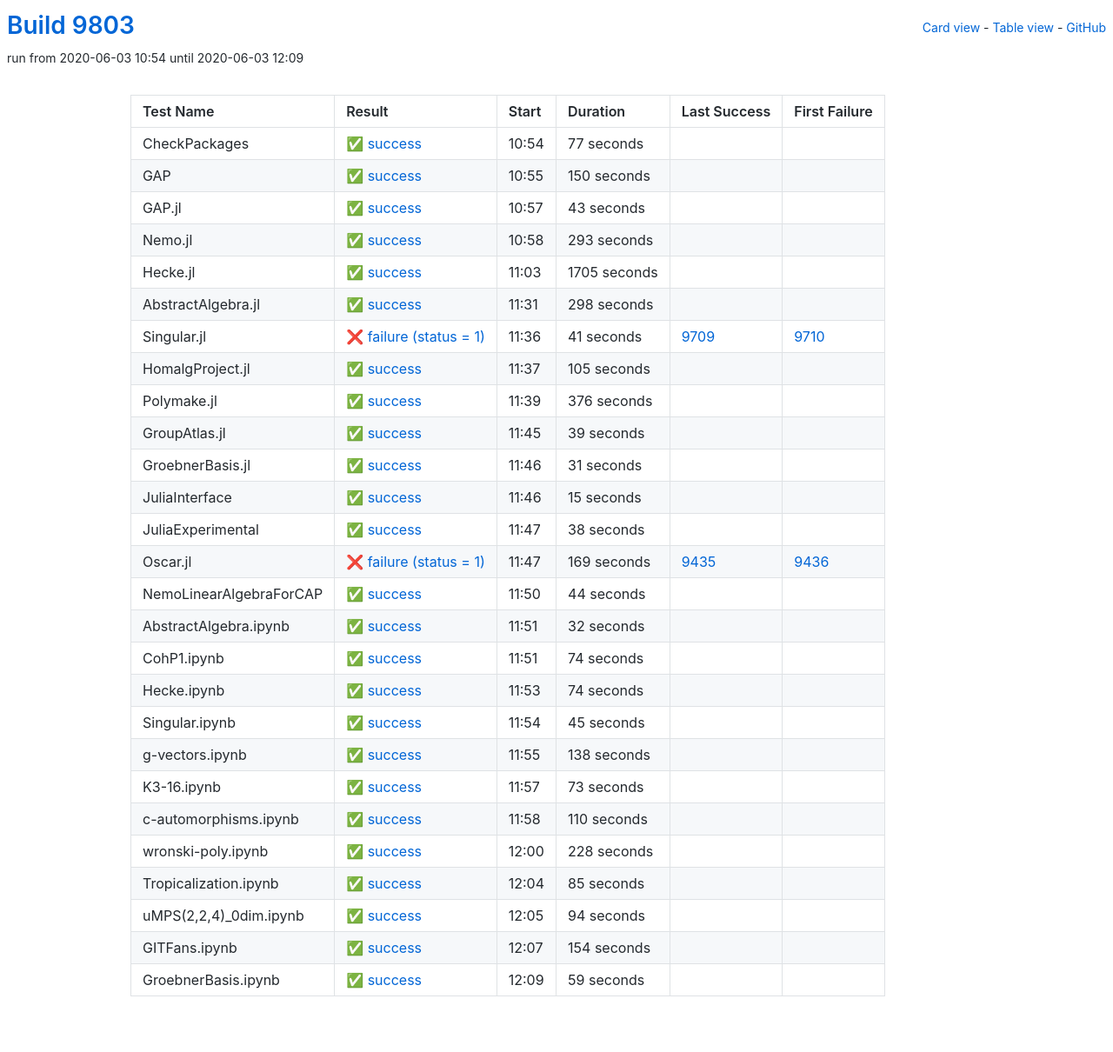
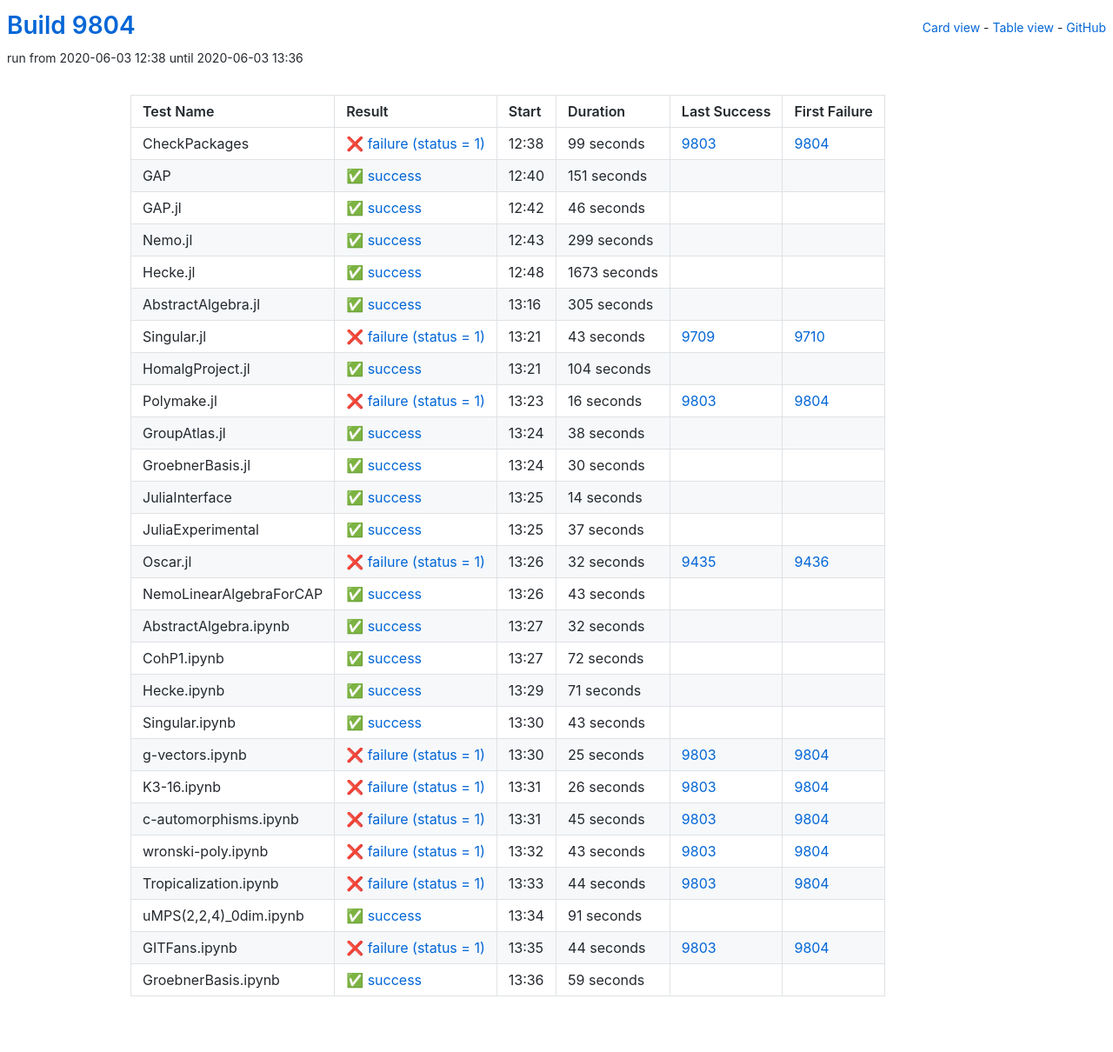
Before and after one commit to oscar-system/oscar-ci-status, a Jekyll site: the page built from table.html, in a window 1280 px wide. Shown: the whole page at 87% size. Built offline with Jekyll 4.4.1, drawn with Linux system fonts in a browser that asks for light colours.

Commit message:
Build 9804

```diff
--- a/_data/ci.yml
+++ b/_data/ci.yml
@@ -1,185 +1,185 @@
-build: 9803
-build_url: https://oscarci.mathematik.uni-kl.de/job/oscar/9803/
+build: 9804
+build_url: https://oscarci.mathematik.uni-kl.de/job/oscar/9804/
 job: oscar
 tests:
-- duration: 77
-  exitcode: 0
-  first_failure: false
-  first_failure_url: null
+- duration: 99
+  exitcode: 1
+  first_failure: 9804
+  first_failure_url: https://oscarci.mathematik.uni-kl.de/job/oscar/9804/
   id: checkpackages
-  last_success: false
-  last_success_url: null
-  log: https://oscarci.mathematik.uni-kl.de/job/oscar/9803/artifact/logs/build-9803/CheckPackages.log
+  last_success: 9803
+  last_success_url: https://oscarci.mathematik.uni-kl.de/job/oscar/9803/
+  log: https://oscarci.mathematik.uni-kl.de/job/oscar/9804/artifact/logs/build-9804/CheckPackages.log
   name: CheckPackages
-  start: 2020-06-03 10:54
-  status: success
-  success: true
-- duration: 150
+  start: 2020-06-03 12:38
+  status: failure
+  success: false
+- duration: 151
   exitcode: 0
   first_failure: false
   first_failure_url: null
   id: gap
   last_success: false
   last_success_url: null
-  log: https://oscarci.mathematik.uni-kl.de/job/oscar/9803/artifact/logs/build-9803/GAP.log
+  log: https://oscarci.mathematik.uni-kl.de/job/oscar/9804/artifact/logs/build-9804/GAP.log
   name: GAP
-  start: 2020-06-03 10:55
+  start: 2020-06-03 12:40
   status: success
   success: true
-- duration: 43
+- duration: 46
   exitcode: 0
   first_failure: false
   first_failure_url: null
   id: gap-jl
   last_success: false
   last_success_url: null
-  log: https://oscarci.mathematik.uni-kl.de/job/oscar/9803/artifact/logs/build-9803/GAP.jl.log
+  log: https://oscarci.mathematik.uni-kl.de/job/oscar/9804/artifact/logs/build-9804/GAP.jl.log
   name: GAP.jl
-  start: 2020-06-03 10:57
+  start: 2020-06-03 12:42
   status: success
   success: true
-- duration: 293
+- duration: 299
   exitcode: 0
   first_failure: false
   first_failure_url: null
   id: nemo-jl
   last_success: false
   last_success_url: null
-  log: https://oscarci.mathematik.uni-kl.de/job/oscar/9803/artifact/logs/build-9803/Nemo.jl.log
+  log: https://oscarci.mathematik.uni-kl.de/job/oscar/9804/artifact/logs/build-9804/Nemo.jl.log
   name: Nemo.jl
-  start: 2020-06-03 10:58
+  start: 2020-06-03 12:43
   status: success
   success: true
-- duration: 1705
+- duration: 1673
   exitcode: 0
   first_failure: false
   first_failure_url: null
   id: hecke-jl
   last_success: false
   last_success_url: null
-  log: https://oscarci.mathematik.uni-kl.de/job/oscar/9803/artifact/logs/build-9803/Hecke.jl.log
+  log: https://oscarci.mathematik.uni-kl.de/job/oscar/9804/artifact/logs/build-9804/Hecke.jl.log
   name: Hecke.jl
-  start: 2020-06-03 11:03
+  start: 2020-06-03 12:48
   status: success
   success: true
-- duration: 298
+- duration: 305
   exitcode: 0
   first_failure: false
   first_failure_url: null
   id: abstractalgebra-jl
   last_success: false
   last_success_url: null
-  log: https://oscarci.mathematik.uni-kl.de/job/oscar/9803/artifact/logs/build-9803/AbstractAlgebra.jl.log
+  log: https://oscarci.mathematik.uni-kl.de/job/oscar/9804/artifact/logs/build-9804/AbstractAlgebra.jl.log
   name: AbstractAlgebra.jl
-  start: 2020-06-03 11:31
+  start: 2020-06-03 13:16
   status: success
   success: true
-- duration: 41
+- duration: 43
   exitcode: 1
   first_failure: 9710
   first_failure_url: https://oscarci.mathematik.uni-kl.de/job/oscar/9710/
   id: singular-jl
   last_success: 9709
   last_success_url: https://oscarci.mathematik.uni-kl.de/job/oscar/9709/
-  log: https://oscarci.mathematik.uni-kl.de/job/oscar/9803/artifact/logs/build-9803/Singular.jl.log
+  log: https://oscarci.mathematik.uni-kl.de/job/oscar/9804/artifact/logs/build-9804/Singular.jl.log
   name: Singular.jl
-  start: 2020-06-03 11:36
+  start: 2020-06-03 13:21
   status: failure
   success: false
-- duration: 105
+- duration: 104
   exitcode: 0
   first_failure: false
   first_failure_url: null
   id: homalgproject-jl
   last_success: false
   last_success_url: null
-  log: https://oscarci.mathematik.uni-kl.de/job/oscar/9803/artifact/logs/build-9803/HomalgProject.jl.log
+  log: https://oscarci.mathematik.uni-kl.de/job/oscar/9804/artifact/logs/build-9804/HomalgProject.jl.log
   name: HomalgProject.jl
-  start: 2020-06-03 11:37
+  start: 2020-06-03 13:21
   status: success
   success: true
-- duration: 376
-  exitcode: 0
-  first_failure: false
-  first_failure_url: null
+- duration: 16
+  exitcode: 1
+  first_failure: 9804
+  first_failure_url: https://oscarci.mathematik.uni-kl.de/job/oscar/9804/
   id: polymake-jl
-  last_success: false
-  last_success_url: null
-  log: https://oscarci.mathematik.uni-kl.de/job/oscar/9803/artifact/logs/build-9803/Polymake.jl.log
+  last_success: 9803
+  last_success_url: https://oscarci.mathematik.uni-kl.de/job/oscar/9803/
+  log: https://oscarci.mathematik.uni-kl.de/job/oscar/9804/artifact/logs/build-9804/Polymake.jl.log
   name: Polymake.jl
-  start: 2020-06-03 11:39
-  status: success
-  success: true
-- duration: 39
+  start: 2020-06-03 13:23
+  status: failure
+  success: false
+- duration: 38
   exitcode: 0
   first_failure: false
   first_failure_url: null
   id: groupatlas-jl
   last_success: false
   last_success_url: null
-  log: https://oscarci.mathematik.uni-kl.de/job/oscar/9803/artifact/logs/build-9803/GroupAtlas.jl.log
+  log: https://oscarci.mathematik.uni-kl.de/job/oscar/9804/artifact/logs/build-9804/GroupAtlas.jl.log
   name: GroupAtlas.jl
-  start: 2020-06-03 11:45
+  start: 2020-06-03 13:24
   status: success
   success: true
-- duration: 31
+- duration: 30
   exitcode: 0
   first_failure: false
   first_failure_url: null
   id: groebnerbasis-jl
   last_success: false
   last_success_url: null
-  log: https://oscarci.mathematik.uni-kl.de/job/oscar/9803/artifact/logs/build-9803/GroebnerBasis.jl.log
+  log: https://oscarci.mathematik.uni-kl.de/job/oscar/9804/artifact/logs/build-9804/GroebnerBasis.jl.log
   name: GroebnerBasis.jl
-  start: 2020-06-03 11:46
+  start: 2020-06-03 13:24
   status: success
   success: true
-- duration: 15
+- duration: 14
   exitcode: 0
   first_failure: false
   first_failure_url: null
   id: juliainterface
   last_success: false
   last_success_url: null
-  log: https://oscarci.mathematik.uni-kl.de/job/oscar/9803/artifact/logs/build-9803/JuliaInterface.log
+  log: https://oscarci.mathematik.uni-kl.de/job/oscar/9804/artifact/logs/build-9804/JuliaInterface.log
   name: JuliaInterface
-  start: 2020-06-03 11:46
+  start: 2020-06-03 13:25
   status: success
   success: true
-- duration: 38
+- duration: 37
   exitcode: 0
   first_failure: false
   first_failure_url: null
   id: juliaexperimental
   last_success: false
   last_success_url: null
-  log: https://oscarci.mathematik.uni-kl.de/job/oscar/9803/artifact/logs/build-9803/JuliaExperimental.log
+  log: https://oscarci.mathematik.uni-kl.de/job/oscar/9804/artifact/logs/build-9804/JuliaExperimental.log
   name: JuliaExperimental
-  start: 2020-06-03 11:47
+  start: 2020-06-03 13:25
   status: success
   success: true
-- duration: 169
+- duration: 32
   exitcode: 1
   first_failure: 9436
   first_failure_url: https://oscarci.mathematik.uni-kl.de/job/oscar/9436/
   id: oscar-jl
   last_success: 9435
   last_success_url: https://oscarci.mathematik.uni-kl.de/job/oscar/9435/
-  log: https://oscarci.mathematik.uni-kl.de/job/oscar/9803/artifact/logs/build-9803/Oscar.jl.log
+  log: https://oscarci.mathematik.uni-kl.de/job/oscar/9804/artifact/logs/build-9804/Oscar.jl.log
   name: Oscar.jl
-  start: 2020-06-03 11:47
+  start: 2020-06-03 13:26
   status: failure
   success: false
-- duration: 44
+- duration: 43
   exitcode: 0
   first_failure: false
   first_failure_url: null
   id: nemolinearalgebraforcap
   last_success: false
   last_success_url: null
-  log: https://oscarci.mathematik.uni-kl.de/job/oscar/9803/artifact/logs/build-9803/NemoLinearAlgebraForCAP.log
+  log: https://oscarci.mathematik.uni-kl.de/job/oscar/9804/artifact/logs/build-9804/NemoLinearAlgebraForCAP.log
   name: NemoLinearAlgebraForCAP
-  start: 2020-06-03 11:50
+  start: 2020-06-03 13:26
   status: success
   success: true
 - duration: 32
@@ -189,131 +189,131 @@
   id: abstractalgebra-ipynb
   last_success: false
   last_success_url: null
-  log: https://oscarci.mathematik.uni-kl.de/job/oscar/9803/artifact/logs/build-9803/AbstractAlgebra.ipynb.log
+  log: https://oscarci.mathematik.uni-kl.de/job/oscar/9804/artifact/logs/build-9804/AbstractAlgebra.ipynb.log
   name: AbstractAlgebra.ipynb
-  start: 2020-06-03 11:51
+  start: 2020-06-03 13:27
   status: success
   success: true
-- duration: 74
+- duration: 72
   exitcode: 0
   first_failure: false
   first_failure_url: null
   id: cohp1-ipynb
   last_success: false
   last_success_url: null
-  log: https://oscarci.mathematik.uni-kl.de/job/oscar/9803/artifact/logs/build-9803/CohP1.ipynb.log
+  log: https://oscarci.mathematik.uni-kl.de/job/oscar/9804/artifact/logs/build-9804/CohP1.ipynb.log
   name: CohP1.ipynb
-  start: 2020-06-03 11:51
+  start: 2020-06-03 13:27
   status: success
   success: true
-- duration: 74
+- duration: 71
   exitcode: 0
   first_failure: false
   first_failure_url: null
   id: hecke-ipynb
   last_success: false
   last_success_url: null
-  log: https://oscarci.mathematik.uni-kl.de/job/oscar/9803/artifact/logs/build-9803/Hecke.ipynb.log
+  log: https://oscarci.mathematik.uni-kl.de/job/oscar/9804/artifact/logs/build-9804/Hecke.ipynb.log
   name: Hecke.ipynb
-  start: 2020-06-03 11:53
+  start: 2020-06-03 13:29
   status: success
   success: true
-- duration: 45
+- duration: 43
   exitcode: 0
   first_failure: false
   first_failure_url: null
   id: singular-ipynb
   last_success: false
   last_success_url: null
-  log: https://oscarci.mathematik.uni-kl.de/job/oscar/9803/artifact/logs/build-9803/Singular.ipynb.log
+  log: https://oscarci.mathematik.uni-kl.de/job/oscar/9804/artifact/logs/build-9804/Singular.ipynb.log
   name: Singular.ipynb
-  start: 2020-06-03 11:54
+  start: 2020-06-03 13:30
   status: success
   success: true
-- duration: 138
-  exitcode: 0
-  first_failure: false
-  first_failure_url: null
+- duration: 25
+  exitcode: 1
+  first_failure: 9804
+  first_failure_url: https://oscarci.mathematik.uni-kl.de/job/oscar/9804/
   id: g-vectors-ipynb
-  last_success: false
-  last_success_url: null
-  log: https://oscarci.mathematik.uni-kl.de/job/oscar/9803/artifact/logs/build-9803/g-vectors.ipynb.log
+  last_success: 9803
+  last_success_url: https://oscarci.mathematik.uni-kl.de/job/oscar/9803/
+  log: https://oscarci.mathematik.uni-kl.de/job/oscar/9804/artifact/logs/build-9804/g-vectors.ipynb.log
   name: g-vectors.ipynb
-  start: 2020-06-03 11:55
-  status: success
-  success: true
-- duration: 73
-  exitcode: 0
-  first_failure: false
-  first_failure_url: null
+  start: 2020-06-03 13:30
+  status: failure
+  success: false
+- duration: 26
+  exitcode: 1
+  first_failure: 9804
+  first_failure_url: https://oscarci.mathematik.uni-kl.de/job/oscar/9804/
   id: k3-16-ipynb
-  last_success: false
-  last_success_url: null
-  log: https://oscarci.mathematik.uni-kl.de/job/oscar/9803/artifact/logs/build-9803/K3-16.ipynb.log
+  last_success: 9803
+  last_success_url: https://oscarci.mathematik.uni-kl.de/job/oscar/9803/
+  log: https://oscarci.mathematik.uni-kl.de/job/oscar/9804/artifact/logs/build-9804/K3-16.ipynb.log
   name: K3-16.ipynb
-  start: 2020-06-03 11:57
-  status: success
-  success: true
-- duration: 110
-  exitcode: 0
-  first_failure: false
-  first_failure_url: null
+  start: 2020-06-03 13:31
+  status: failure
+  success: false
+- duration: 45
+  exitcode: 1
+  first_failure: 9804
+  first_failure_url: https://oscarci.mathematik.uni-kl.de/job/oscar/9804/
   id: c-automorphisms-ipynb
-  last_success: false
-  last_success_url: null
-  log: https://oscarci.mathematik.uni-kl.de/job/oscar/9803/artifact/logs/build-9803/c-automorphisms.ipynb.log
+  last_success: 9803
+  last_success_url: https://oscarci.mathematik.uni-kl.de/job/oscar/9803/
+  log: https://oscarci.mathematik.uni-kl.de/job/oscar/9804/artifact/logs/build-9804/c-automorphisms.ipynb.log
   name: c-automorphisms.ipynb
-  start: 2020-06-03 11:58
-  status: success
-  success: true
-- duration: 228
-  exitcode: 0
-  first_failure: false
-  first_failure_url: null
+  start: 2020-06-03 13:31
+  status: failure
+  success: false
+- duration: 43
+  exitcode: 1
+  first_failure: 9804
+  first_failure_url: https://oscarci.mathematik.uni-kl.de/job/oscar/9804/
   id: wronski-poly-ipynb
-  last_success: false
-  last_success_url: null
-  log: https://oscarci.mathematik.uni-kl.de/job/oscar/9803/artifact/logs/build-9803/wronski-poly.ipynb.log
+  last_success: 9803
+  last_success_url: https://oscarci.mathematik.uni-kl.de/job/oscar/9803/
+  log: https://oscarci.mathematik.uni-kl.de/job/oscar/9804/artifact/logs/build-9804/wronski-poly.ipynb.log
   name: wronski-poly.ipynb
-  start: 2020-06-03 12:00
-  status: success
-  success: true
-- duration: 85
-  exitcode: 0
-  first_failure: false
-  first_failure_url: null
+  start: 2020-06-03 13:32
+  status: failure
+  success: false
+- duration: 44
+  exitcode: 1
+  first_failure: 9804
+  first_failure_url: https://oscarci.mathematik.uni-kl.de/job/oscar/9804/
   id: tropicalization-ipynb
-  last_success: false
-  last_success_url: null
-  log: https://oscarci.mathematik.uni-kl.de/job/oscar/9803/artifact/logs/build-9803/Tropicalization.ipynb.log
+  last_success: 9803
+  last_success_url: https://oscarci.mathematik.uni-kl.de/job/oscar/9803/
+  log: https://oscarci.mathematik.uni-kl.de/job/oscar/9804/artifact/logs/build-9804/Tropicalization.ipynb.log
   name: Tropicalization.ipynb
-  start: 2020-06-03 12:04
-  status: success
-  success: true
-- duration: 94
+  start: 2020-06-03 13:33
+  status: failure
+  success: false
+- duration: 91
   exitcode: 0
   first_failure: false
   first_failure_url: null
   id: umps-2-2-4-0dim-ipynb
   last_success: false
   last_success_url: null
-  log: https://oscarci.mathematik.uni-kl.de/job/oscar/9803/artifact/logs/build-9803/uMPS-2-2-4-_0dim.ipynb.log
+  log: https://oscarci.mathematik.uni-kl.de/job/oscar/9804/artifact/logs/build-9804/uMPS-2-2-4-_0dim.ipynb.log
   name: uMPS(2,2,4)_0dim.ipynb
-  start: 2020-06-03 12:05
+  start: 2020-06-03 13:34
   status: success
   success: true
-- duration: 154
-  exitcode: 0
-  first_failure: false
-  first_failure_url: null
+- duration: 44
+  exitcode: 1
+  first_failure: 9804
+  first_failure_url: https://oscarci.mathematik.uni-kl.de/job/oscar/9804/
   id: gitfans-ipynb
-  last_success: false
-  last_success_url: null
-  log: https://oscarci.mathematik.uni-kl.de/job/oscar/9803/artifact/logs/build-9803/GITFans.ipynb.log
+  last_success: 9803
+  last_success_url: https://oscarci.mathematik.uni-kl.de/job/oscar/9803/
+  log: https://oscarci.mathematik.uni-kl.de/job/oscar/9804/artifact/logs/build-9804/GITFans.ipynb.log
   name: GITFans.ipynb
-  start: 2020-06-03 12:07
-  status: success
-  success: true
+  start: 2020-06-03 13:35
+  status: failure
+  success: false
 - duration: 59
   exitcode: 0
   first_failure: false
@@ -321,8 +321,8 @@
   id: groebnerbasis-ipynb
   last_success: false
   last_success_url: null
-  log: https://oscarci.mathematik.uni-kl.de/job/oscar/9803/artifact/logs/build-9803/GroebnerBasis.ipynb.log
+  log: https://oscarci.mathematik.uni-kl.de/job/oscar/9804/artifact/logs/build-9804/GroebnerBasis.ipynb.log
   name: GroebnerBasis.ipynb
-  start: 2020-06-03 12:09
+  start: 2020-06-03 13:36
   status: success
   success: true
```
Also changed, not shown: README.md.
